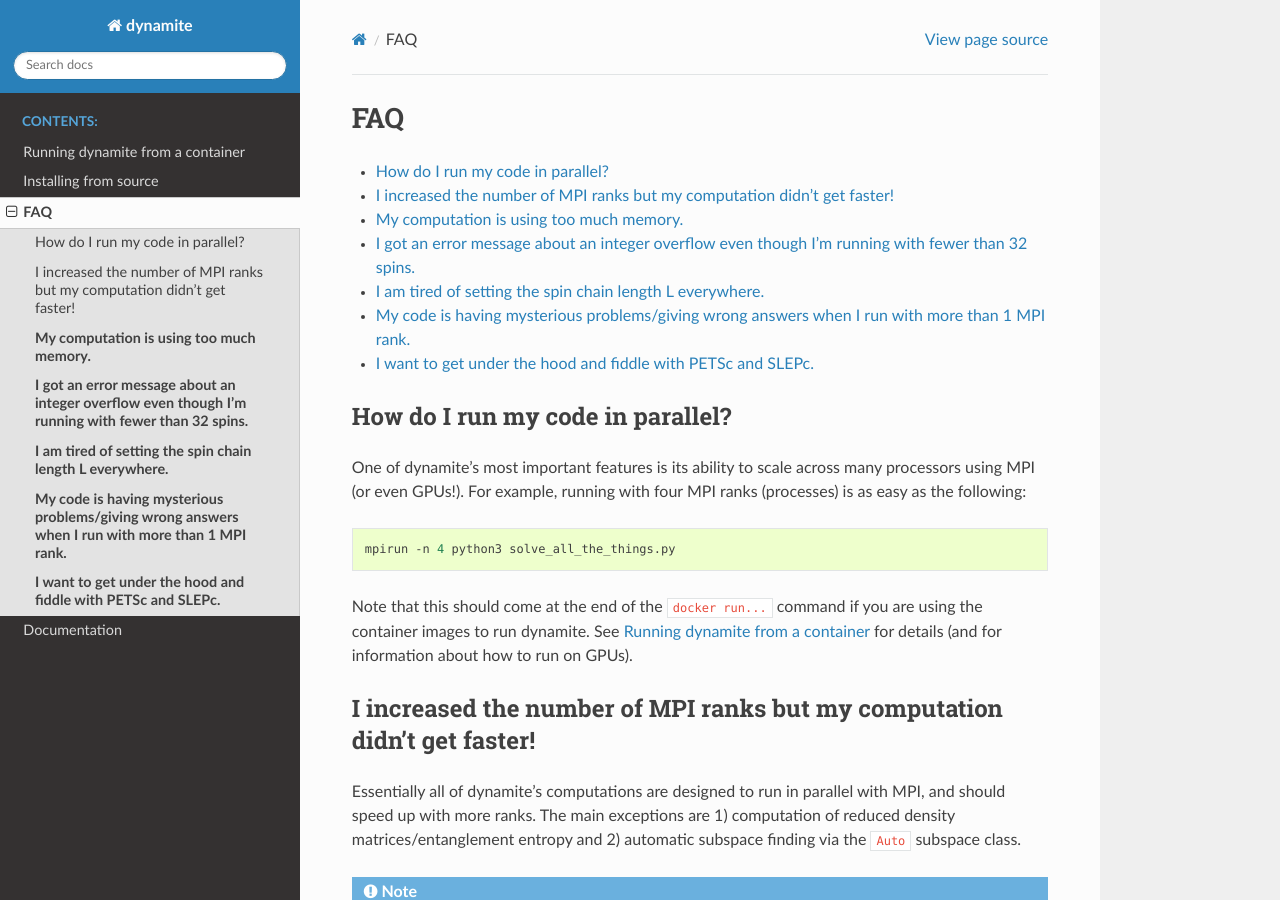
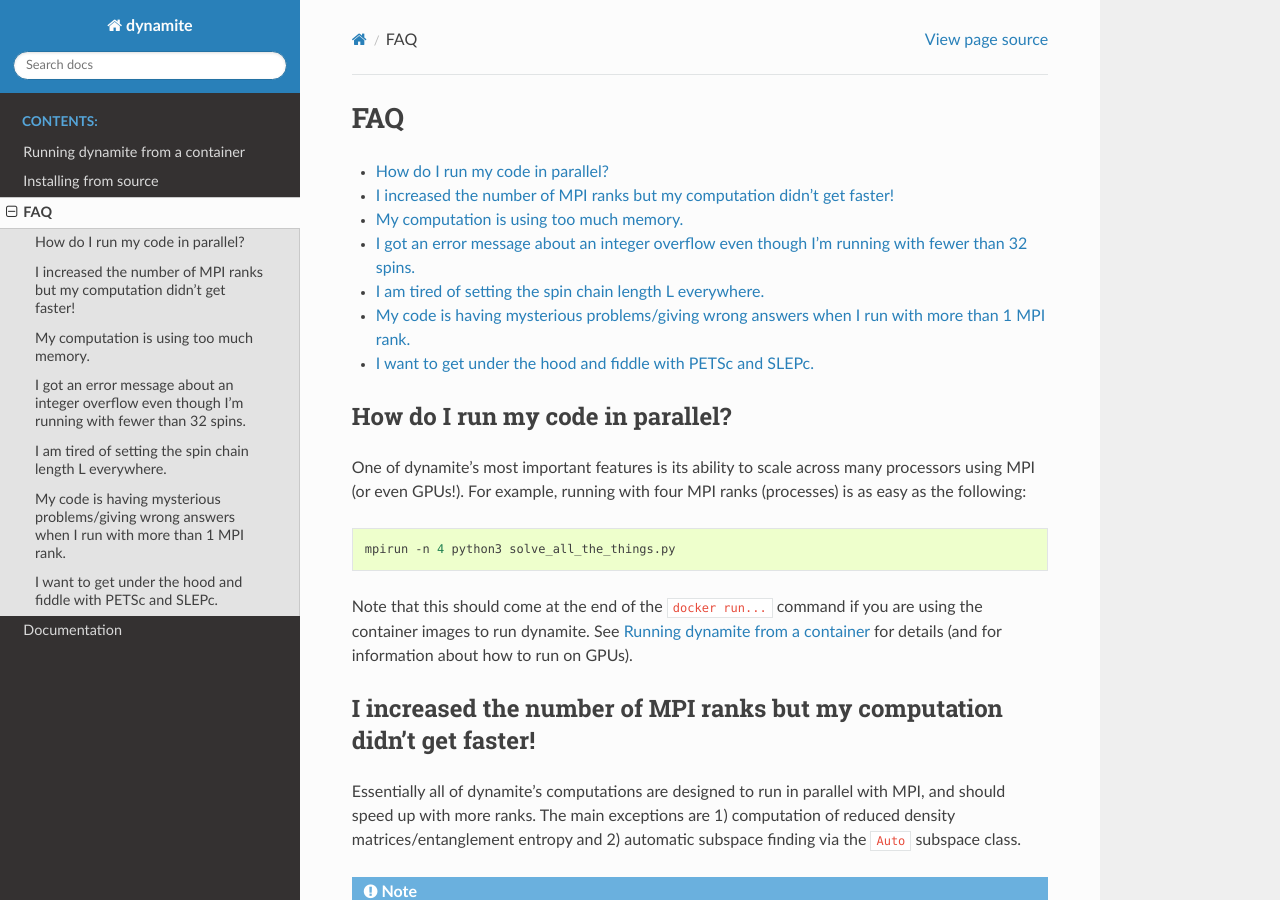
Before and after one commit to GregDMeyer/dynamite, a Sphinx documentation site: the page built from docs/FAQ.rst, in a window 1280 px wide and 900 px high. Built offline with Sphinx 7.4.7 and the Read the Docs theme 2.0.0, drawn with Linux system fonts in a browser that asks for light colours.

Commit message:
fix weird bolding in FAQ

```diff
--- a/docs/FAQ.rst
+++ b/docs/FAQ.rst
@@ -43,8 +43,8 @@
 
 .. _shell:
 
-**My computation is using too much memory.**
---------------------------------------------
+My computation is using too much memory.
+----------------------------------------
 
 Even in the sparse form that dynamite uses by default, storing an operator's matrix can use large amounts of memory. To alleviate this problem, dynamite can be run with so-called "matrix-free" matrices (known in dynamite and PETSc as "shell" matrices). When this is enabled, matrix elements are computed on the fly instead of being stored explicitly, saving significantly on memory usage and sometimes even speeding things up. When using shell matrices, the memory usage is reduced essentially to the vectors used in the computations.
 
@@ -52,8 +52,8 @@
 
 .. _integer:
 
-**I got an error message about an integer overflow even though I'm running with fewer than 32 spins.**
-------------------------------------------------------------------------------------------------------
+I got an error message about an integer overflow even though I'm running with fewer than 32 spins.
+--------------------------------------------------------------------------------------------------
 
 Even if the state vector length is shorter than :math:`2^{32}`, PETSc may allocate a block of many vectors at once, and the total length of this allocated block is greater than the maximum 32-bit integer. Before switching to 64-bit integers, try passing the ``-bv_type vecs`` flag to SLEPc by putting the following at the beginning of your script:
 
@@ -66,8 +66,8 @@
 
 .. _L:
 
-**I am tired of setting the spin chain length L everywhere.**
--------------------------------------------------------------
+I am tired of setting the spin chain length L everywhere.
+---------------------------------------------------------
 
 There is an easy way to globally set a
 default value for ``L``. Before you start building any operators:
@@ -82,15 +82,15 @@
 
 .. _nondeterm:
 
-**My code is having mysterious problems/giving wrong answers when I run with more than 1 MPI rank.**
--------------------------------------------------------------------------------------------------------
+My code is having mysterious problems/giving wrong answers when I run with more than 1 MPI rank.
+------------------------------------------------------------------------------------------------
 
 There are a number of reasons this could happen, but here is a likely culprit. Each MPI rank runs as an independent Python process, so non-deterministic code can behave differently across the ranks. For example, if you are iterating through an unordered data type like a Python dictionary or set, different ranks may iterate through the values in a different order! As another example, making calls to e.g. ``numpy.random.rand()`` will give different values on each process. If you use this when building your Hamiltonian, you will not have a consistent operator across your different processes! If you need random numbers, make sure to seed them with the same value everywhere.
 
 .. _petsc:
 
-**I want to get under the hood and fiddle with PETSc and SLEPc.**
------------------------------------------------------------------
+I want to get under the hood and fiddle with PETSc and SLEPc.
+-------------------------------------------------------------
 
 The underlying ``petsc4py`` matrix for any operator is accessible with
 :meth:`dynamite.operators.Operator.get_mat`. For states, the ``petsc4py`` vector
```
